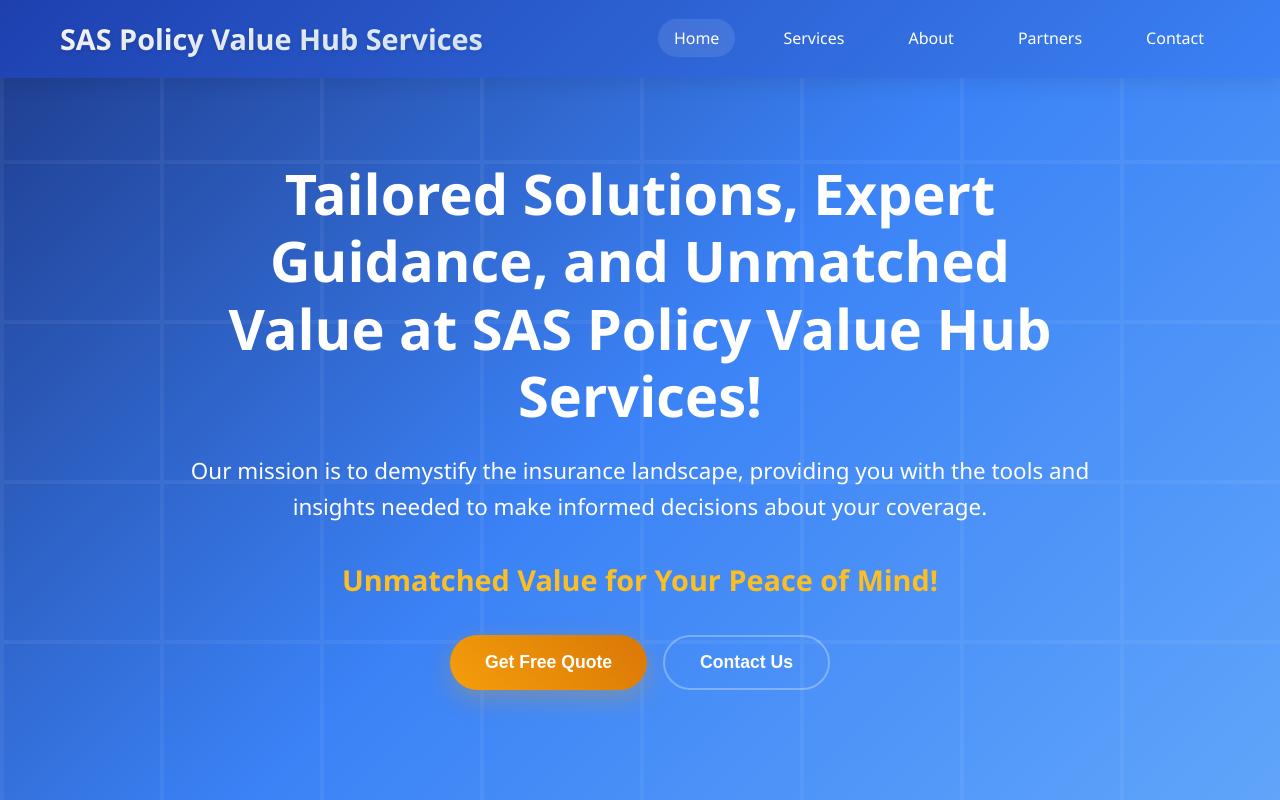
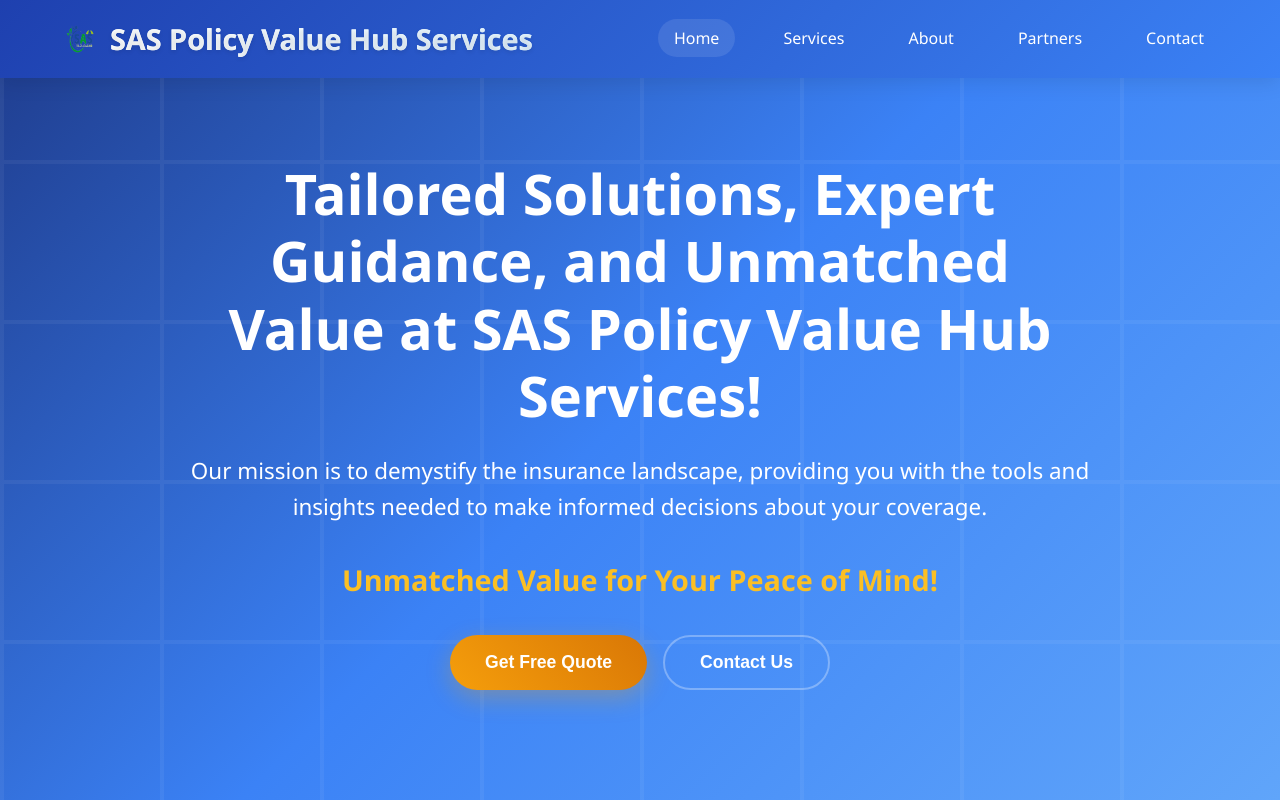
Before and after one commit to Ramanuz4/SAS-Policy-Website, a website: page index.html in a window 1280 px wide. Shown: the top 800 px of the page. Drawn offline with Linux system fonts and the light colour scheme.

Commit message:
added SAS logo

```diff
--- a/index.html
+++ b/index.html
@@ -11,7 +11,10 @@
     <!-- Header -->
     <header id="header">
         <nav class="container">
-            <div class="logo" onclick="scrollToSection('home')">SAS Policy Value Hub Services</div>
+            <div class="logo" onclick="scrollToSection('home')">
+                <img src="/Assets/SAS Logo.png" alt="SAS Logo" class="logo-image">
+                <span class="logo-text">SAS Policy Value Hub Services</span>
+            </div>
             <ul class="nav-links" id="navLinks">
                 <li><a href="#home" onclick="scrollToSection('home')">Home</a></li>
                 <li><a href="#services" onclick="scrollToSection('services')">Services</a></li>
--- a/styles.css
+++ b/styles.css
@@ -984,3 +984,32 @@ footer {
     color: #721c24;
     border: 1px solid #f5c6cb;
 }
+
+.logo {
+    display: flex;
+    align-items: center;
+    gap: 10px;
+    font-size: 1.8rem;
+    font-weight: bold;
+    color: white;
+    cursor: pointer;
+}
+
+.logo-image {
+    width: 40px;
+    height: 40px;
+    object-fit: contain;
+    transition: transform 0.3s ease;
+}
+
+.logo-text {
+    background: linear-gradient(45deg, #fff, #e0f2fe);
+    background-clip: text;
+    -webkit-background-clip: text;
+    -webkit-text-fill-color: transparent;
+    text-shadow: 0 2px 4px rgba(0,0,0,0.1);
+}
+
+.logo:hover .logo-image {
+    transform: scale(1.1);
+}
```
